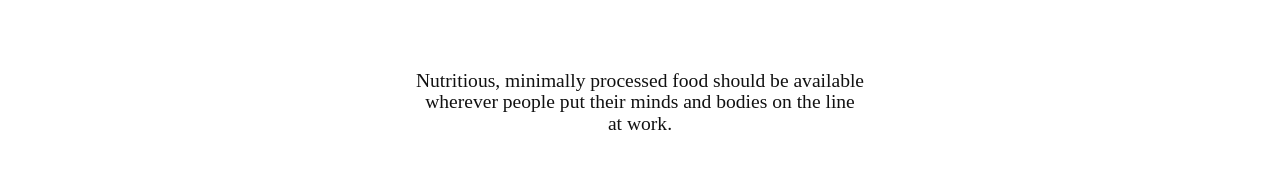
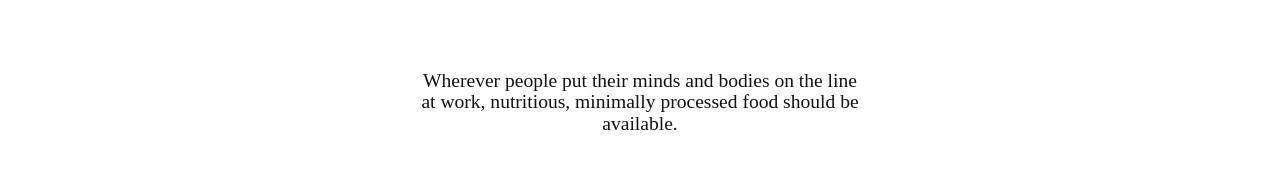
Before and after one commit to kalinensanteri/simpleman, a website: page public/index.html in a window 1280 px wide. Shown: the part 505-689 px from the top of the page. Drawn offline with Linux system fonts and the light colour scheme.

Commit message:
Reorder hero sentence
Co-Authored-By: Claude Opus 5.5 <noreply@anthropic.com>

```diff
--- a/public/index.html
+++ b/public/index.html
@@ -59,7 +59,7 @@
   <img class="abs logo" src="img/logo.png" alt="Simpleman">
   <img class="abs hero" src="img/hero-31.jpg" alt="Finnish forest lake">
 
-  <p class="abs mission"><span>Nutritious, minimally processed food should be available<br>wherever people put their minds and bodies on the line<br>at work.</span></p>
+  <p class="abs mission"><span>Wherever people put their minds and bodies on the line<br>at work, nutritious, minimally processed food should be<br>available.</span></p>
 
   <a class="abs waitlist" href="waitlist.html">sign up for waitlist for early access</a>
 
```
